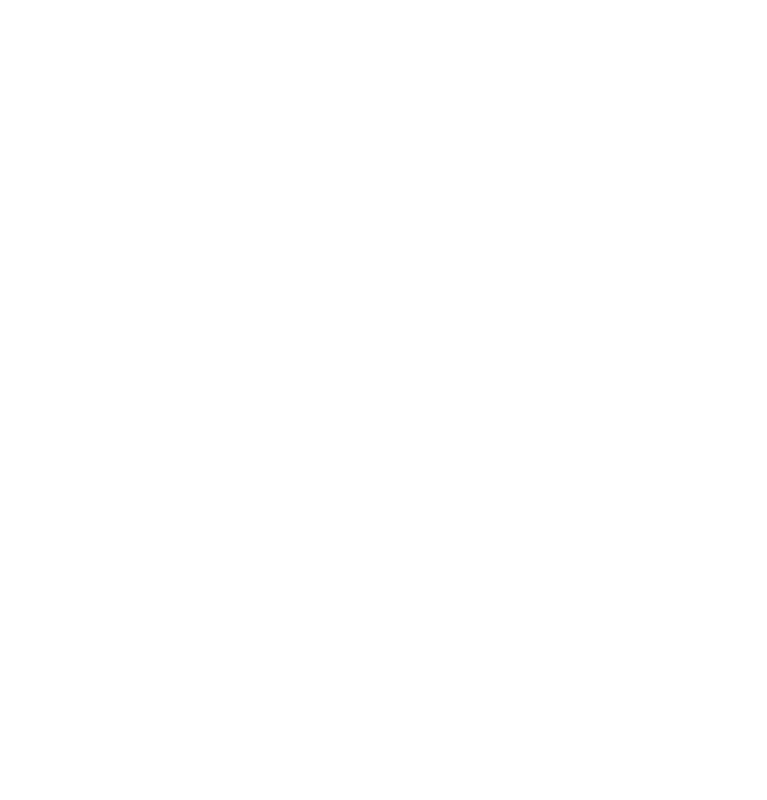
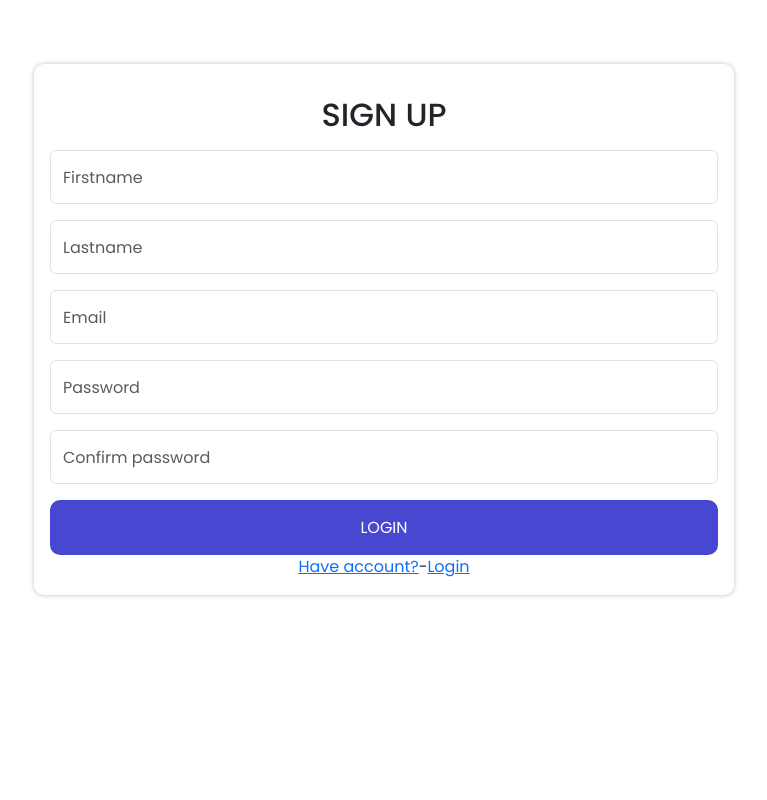
Before and after one commit to Ritahchanger/php-todo-app-with-authentication, a PHP site: page /signup.php in a window 1280 px wide. Before the commit the part shown is empty. Shown: the whole page, without its empty margins (256-1023 px from the left). Run offline with PHP 8.4, Linux system fonts and the light colour scheme.

Commit message:
Sign up and todo page update

```diff
--- /dev/null
+++ b/footer.php
@@ -0,0 +1,4 @@
+
+<script src="https://cdn.jsdelivr.net/npm/bootstrap@5.3.2/dist/js/bootstrap.bundle.min.js" integrity="sha384-C6RzsynM9kWDrMNeT87bh95OGNyZPhcTNXj1NW7RuBCsyN/o0jlpcV8Qyq46cDfL" crossorigin="anonymous"></script>
+  </body>
+</html>
--- /dev/null
+++ b/header.php
@@ -0,0 +1,13 @@
+<!doctype html>
+<html lang="en">
+  <head>
+    <meta charset="utf-8">
+    <meta name="viewport" content="width=device-width, initial-scale=1">
+    <link href="https://cdn.jsdelivr.net/npm/bootstrap@5.3.2/dist/css/bootstrap.min.css" rel="stylesheet" integrity="sha384-T3c6CoIi6uLrA9TneNEoa7RxnatzjcDSCmG1MXxSR1GAsXEV/Dwwykc2MPK8M2HN" crossorigin="anonymous">
+    <link rel="preconnect" href="https://fonts.googleapis.com">
+    <link rel="preconnect" href="https://fonts.gstatic.com" crossorigin>
+    <link href="https://fonts.googleapis.com/css2?family=Poppins:ital,wght@0,100;0,200;0,300;0,400;0,500;0,600;0,700;0,800;0,900;1,100;1,200;1,300;1,400;1,500;1,600;1,700;1,800;1,900&display=swap" rel="stylesheet">
+    <title>Bootstrap demo</title>
+    <link rel="stylesheet" href="main.css">
+  </head>
+  <body>
--- a/main.css
+++ b/main.css
@@ -4,7 +4,60 @@
     box-sizing: border-box;
     font-family:'poppins',sans-serif;
 }
-.container{
-    max-width:500px;
+body{
+    width:100%;
+    display:flex;
+    align-items: center;
+    flex-direction: column;
+    text-align:center;
+    align-content: center;
+    justify-content: center;
 
 }
+.container{
+    margin-top:4rem;
+    max-width:700px;
+    width:100%;
+    padding:1rem;
+    box-shadow:0 0 5px rgba(0,0,0,0.25);
+    border-radius:10px;
+}
+input{
+    width:100%;
+}
+.login_main{
+ height:55px;
+ border-radius:10px;
+ border:none;
+ background:hsl(240,60%,55%);
+ color:#fff;
+ cursor:pointer;
+ transition:all 0.5s;
+}
+.login_main:hover{
+    background:hsl(240,57%,66%);
+}
+.form_title{
+    margin:1rem 0rem;
+}
+.row{
+    display:flex;
+    flex:row;
+}
+.input-group input{
+    height:54px;
+    width:75%;
+}
+.sent_button{
+    padding:0.5rem 2rem;
+    border-radius:10px;
+    background:hsl(240,60%,55%);
+    border:none;
+    color:#fff;
+    cursor:pointer;
+    transition:All 0.5s;
+}
+.sent_button:hover{
+    cursor:pointer;
+    background:hsl(240,57%,66%);
+}
--- a/signup.php
+++ b/signup.php
@@ -0,0 +1,28 @@
+<?php include("header.php") ?>
+    <div class="container">
+    <h2 class="form_title">SIGN UP</h2>
+      <form action="#" autocomplete="off" novalidate>
+
+      <div class="row" style="display:flex;">
+            <div class="input-group mb-3">
+                <input type="text" class="form-control" placeholder="Firstname" name="fname">
+            </div>
+            <div class="input-group mb-3">
+                <input type="text" class="form-control" placeholder="Lastname" name="lname">
+            </div>
+      </div>
+      <div class="input-group mb-3">
+          <input type="email" class="form-control" placeholder="Email" name="email">
+      </div>
+      <div class="input-group mb-3">
+          <input type="password" class="form-control" placeholder="Password" name="password">
+      </div>
+      <div class="input-group mb-3">
+          <input type="password" class="form-control" placeholder="Confirm password" name="conpassword">
+      </div>
+
+      <input type="submit" value="LOGIN" name="submit" class="login_main">
+      <span><a href="todo_home.php">Have account?</a>-<a href="login.php">Login</a></span>
+      </form>
+    </div>
+<?php include("footer.php") ?>
```
Also changed, not shown: login.php (+8 -21 lines), todo_home.php (added, +16 -0 lines).
